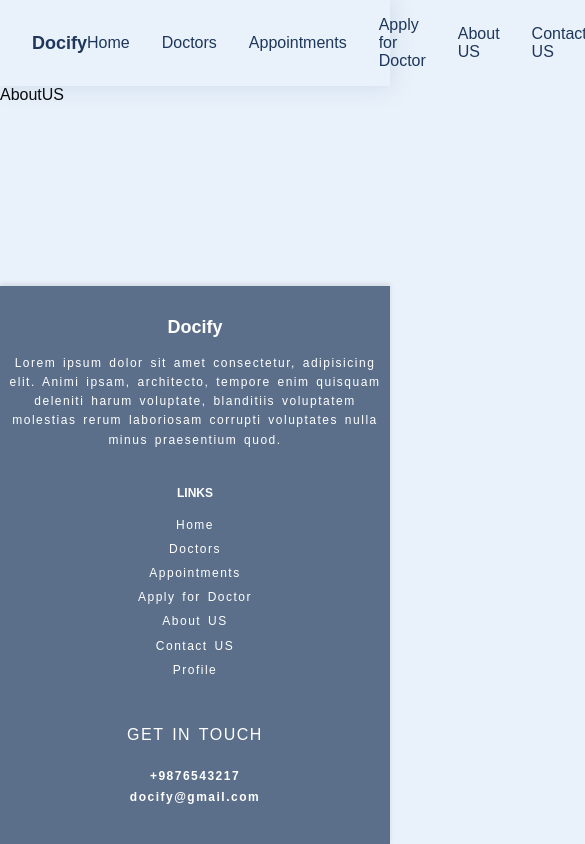
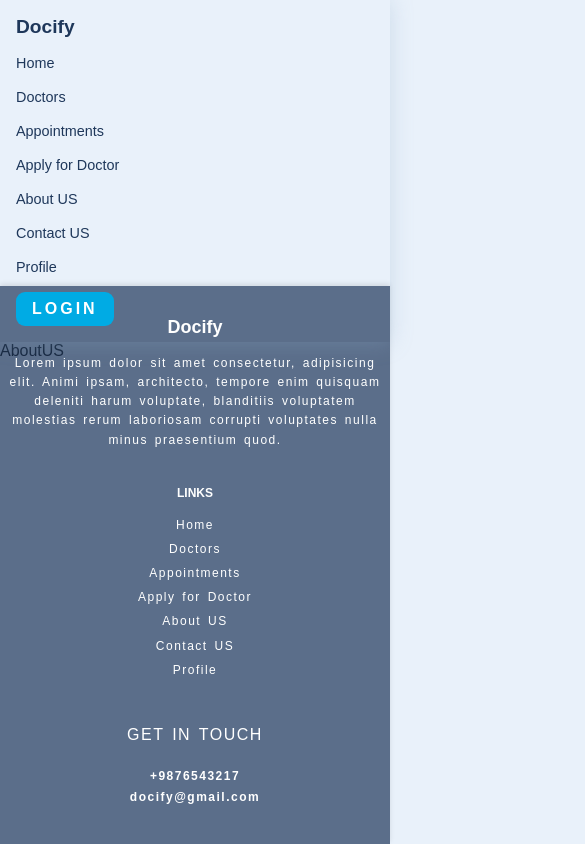
Before and after one commit to IshanAapan/docify, a React (Vite) app in the folder client/: page /aboutus in a window 390 px wide. Shown: the top 844 px of the page, 585 px wide, since content can reach past the window. Built offline with nearby package versions, Linux system fonts and the light colour scheme.

Commit message:
navBar Completed

```diff
--- a/client/src/assets/styles/NavBar.css
+++ b/client/src/assets/styles/NavBar.css
@@ -1,17 +1,15 @@
 @import url("global.css");
-
 
 header {
     width: 100%;
     display: flex;
     justify-content: space-between;
-    gap: 2rem;
     align-items: center;
     position: sticky;
-    top: 0%;
+    top: 0;
     z-index: 2;
     box-shadow: 0 0 20px 0 rgba(144, 174, 205, 0.339);
-    transition: all 0.2 linear;
+    transition: all 0.2s linear;
 }
 
 nav {
@@ -22,26 +20,34 @@ nav {
     align-items: center;
 }
 
-.nav-logo a,
-.nav-links a {
+.nav-logo a {
+    text-decoration: none;
     color: var(--bold-text-color);
+    font-size: 1.5rem;
+    font-weight: bold;
 }
 
 .nav-links {
     display: flex;
-    gap: 2rem;
+    gap: 1.5rem;
     align-items: center;
+}
+
+.nav-links a {
+    text-decoration: none;
+    color: var(--bold-text-color);
+    font-size: 1rem;
 }
 
 button {
     color: var(--white);
     font-size: 0.8rem;
-    padding: 0.4rem 0.8rem;
+    padding: 0.7rem 2rem;
     background-color: var(--dark-blue);
     border: none;
     border-radius: 9px;
-    padding: 9px 20px;
-
+    font-weight: bold;
+    letter-spacing: 3px;
 }
 
 button:hover {
@@ -49,6 +55,45 @@ button:hover {
 }
 
 ul {
+    list-style-type: none;
+    margin: 0;
+    padding: 0;
+}
 
-    list-style-type: none
+@media only screen and (max-width: 768px) {
+    nav {
+        flex-direction: column;
+        align-items: flex-start;
+        padding: 1rem;
+    }
+
+    .nav-logo {
+        margin-bottom: 1rem;
+    }
+
+    .nav-links {
+        flex-direction: column;
+        gap: 1rem;
+        width: 100%;
+        align-items: flex-start;
+    }
+
+    button {
+        align-self: flex-start;
+    }
 }
+
+@media only screen and (max-width: 480px) {
+    .nav-logo a {
+        font-size: 1.2rem;
+    }
+
+    .nav-links a {
+        font-size: 0.9rem;
+    }
+
+    button {
+        font-size: 1rem;
+        padding: 0.5rem 1rem;
+    }
+}
--- a/client/src/components/NavBar.jsx
+++ b/client/src/components/NavBar.jsx
@@ -1,3 +1,4 @@
+// navBar.jsx
 import { NavLink } from "react-router";
 import "../assets/styles/NavBar.css";
 import Button from "./Button";
```
